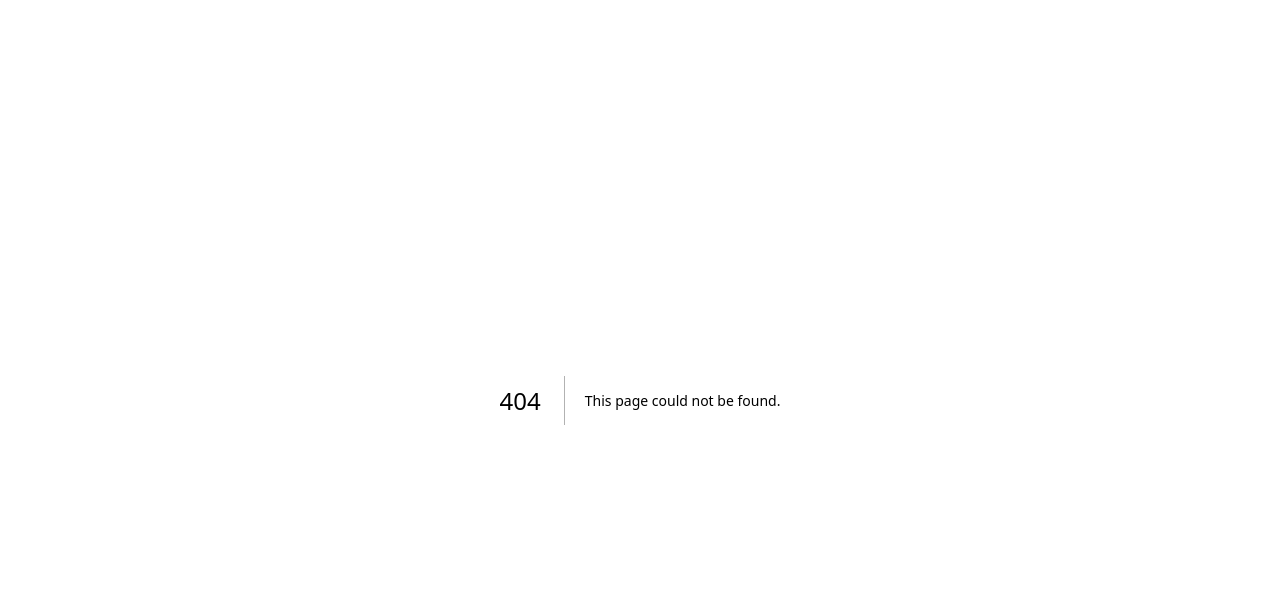
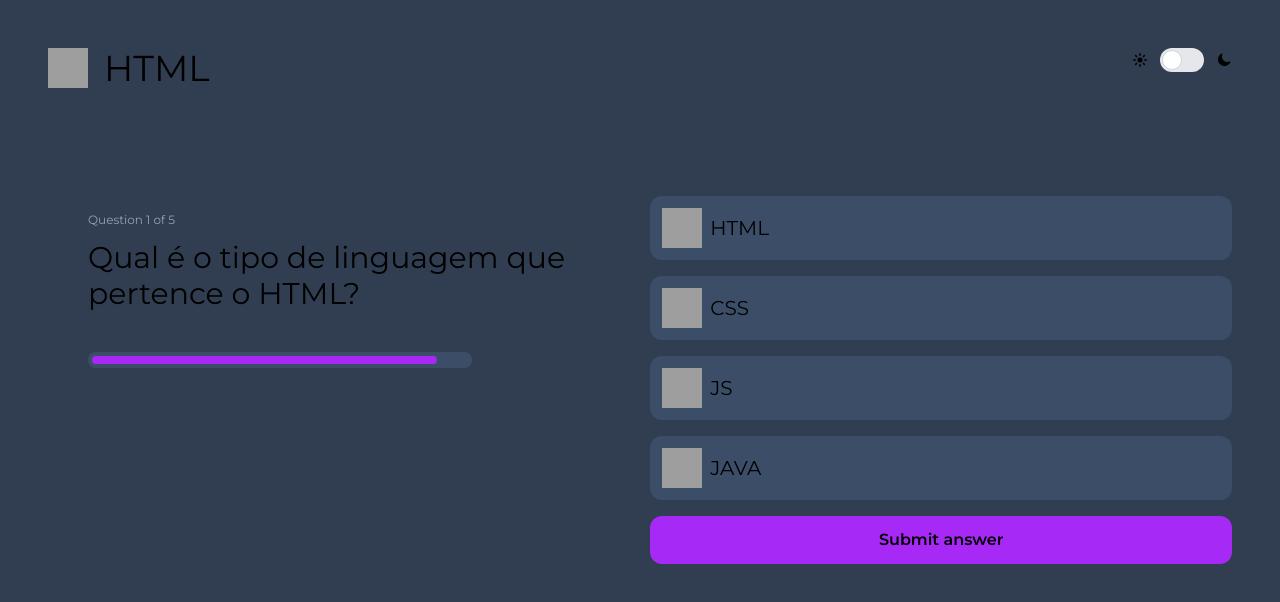
Before and after one commit to franwanderley/question-language, a Next.js app: page /question/1 in a window 1280 px wide. Before the commit this address had no page. Shown: the top 602 px of the page. Built offline with nearby package versions, Linux system fonts and the light colour scheme; data requests are answered from the project's data file; grey boxes are pictures that could not be loaded.

Commit message:
add rotas para questão

```diff
--- a/db.json
+++ b/db.json
@@ -25,6 +25,19 @@
                "options": []
             }
          ]
+      },
+      {
+         "id": 3,
+         "name": "JS",
+         "icon": "https://raw.githubusercontent.com/franwanderley/question-language/master/public/imgs/js.PNG",
+         "questions": [
+            {
+               "id": 3,
+               "name": "What is javascript?",
+               "correct": 0,
+               "options": []
+            }
+         ]
       }
    ]
 }
--- a/src/app/page.tsx
+++ b/src/app/page.tsx
@@ -2,6 +2,7 @@
 
 import { ButtonOption } from "@/components/ButtonOption";
 import { ToggleTheme } from "@/components/Theme";
+import { useRouter } from "next/navigation";
 import { useEffect, useState } from "react";
 
 interface Language {
@@ -20,6 +21,7 @@ interface Language {
 }
 
 export default function Home() {
+  const router = useRouter();
   const [languages, setLanguages] = useState<Language[]>([]);
 
   useEffect(() => {
@@ -42,7 +44,7 @@ export default function Home() {
         </div>
         <div className="basis-2/4">
           {languages?.map(lan => (
-            <ButtonOption key={lan?.id} icon={lan?.icon} text={lan?.name} action={() => {}} />
+            <ButtonOption key={lan?.id} icon={lan?.icon} text={lan?.name} action={() => router.push(`/question/${lan.id}`)} />
           ))}
         </div>
       </main>
--- a/src/app/question/page.tsx
+++ b/src/app/question/[id]/page.tsx
@@ -2,14 +2,50 @@
 
 import { ButtonOption } from "@/components/ButtonOption";
 import { ToggleTheme } from "@/components/Theme";
+import { useEffect, useState } from "react";
 
-export default function Question() {
+interface Language {
+  id: number;
+  name: string;
+  icon: string;
+  questions: {
+    id: number;
+    name: string;
+    correct: number;
+    options: {
+      id: number;
+      name: string;
+    }[];
+  }[];
+}
+
+export default function Question({ params }: { params: { id: number } }) {
+  const [language, setLanguage] = useState<Language>();
+  const [time, setTime] = useState(60);
+  let countdownTimeout: NodeJS.Timeout;
+
+  useEffect(() => {
+    if (time > 0) {
+      countdownTimeout = setTimeout(() => {
+        setTime(time - 1);
+     }, 1000);
+    } else {
+      clearTimeout(countdownTimeout);
+    }
+  }, [time]);
+
+  useEffect(() => {
+    fetch(`http://localhost:3333/language/${params?.id}`)
+     .then((response) => response.json())
+     .then((data) => setLanguage(data));
+  }, [params]);
+
   return (
     <div className="flex min-h-screen flex-col flex-start bg-main">
       <header className="w-screen flex flex-row justify-start p-12">
         <div className="flex flex-row basis-4/5">
-         <img className="w-10 h-10 align-middle" src="https://raw.githubusercontent.com/franwanderley/question-language/master/public/imgs/html.png" alt="html" />
-         <h2 className="ml-4 font-normal text-4xl text-left placeholder-cyan-50">HTML</h2>
+         <img className="w-10 h-10 align-middle" src={language?.icon} alt={language?.name} />
+         <h2 className="ml-4 font-normal text-4xl text-left placeholder-cyan-50">{language?.name}</h2>
         </div>
         <div className="basis-1/5 flex justify-end">
           <ToggleTheme theme="" />
@@ -20,7 +56,7 @@ export default function Question() {
           <p className="text-xs text-paragraph mt-4 text-left mb-3">Question 1 of 5</p>
           <h3 className="font-normal text-3xl text-left placeholder-cyan-50">Qual é o tipo de linguagem que pertence o HTML?</h3>
           <div className="w-96 bg-secondary p-1 mt-10 rounded-xl">
-            <div className="bg-button p-1 rounded-xl" style={{width: '10%'}}/>
+            <div className="bg-button p-1 rounded-xl" style={{width: `${time/60 * 100}%`}}/>
           </div>
         </div>
         <div className="basis-2/4">
```
